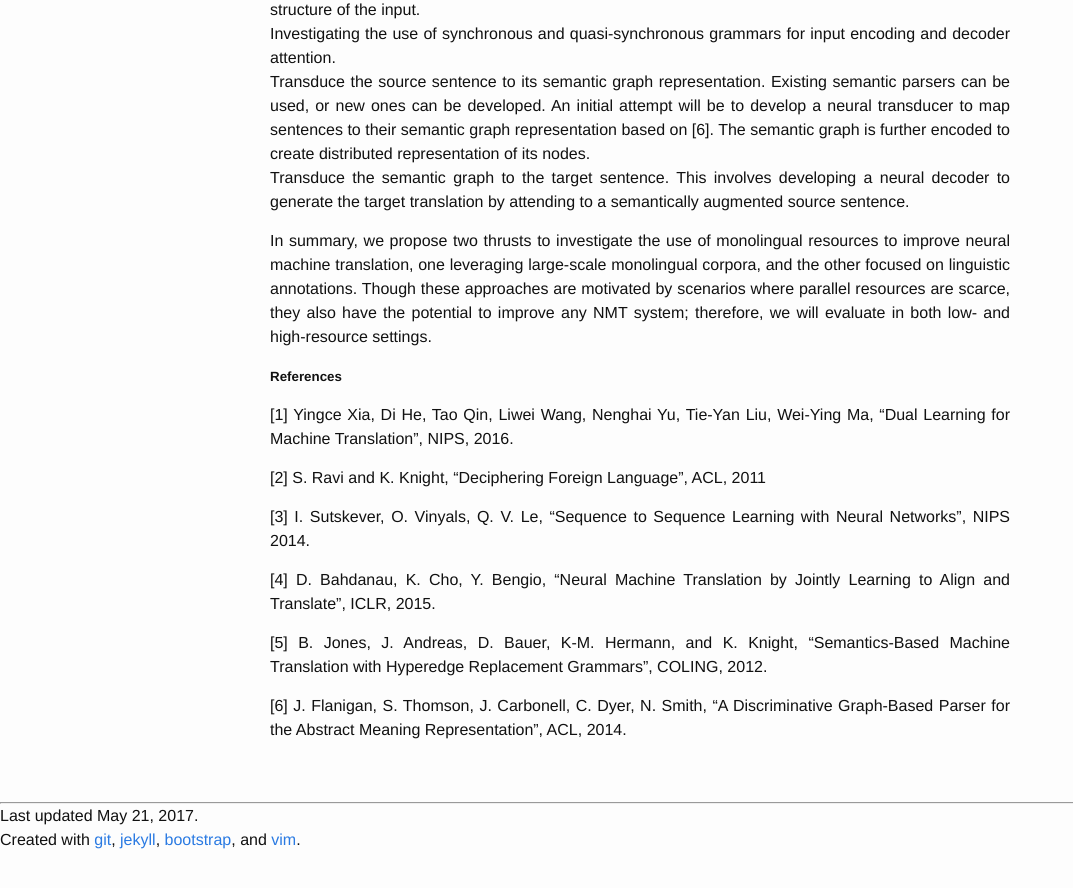
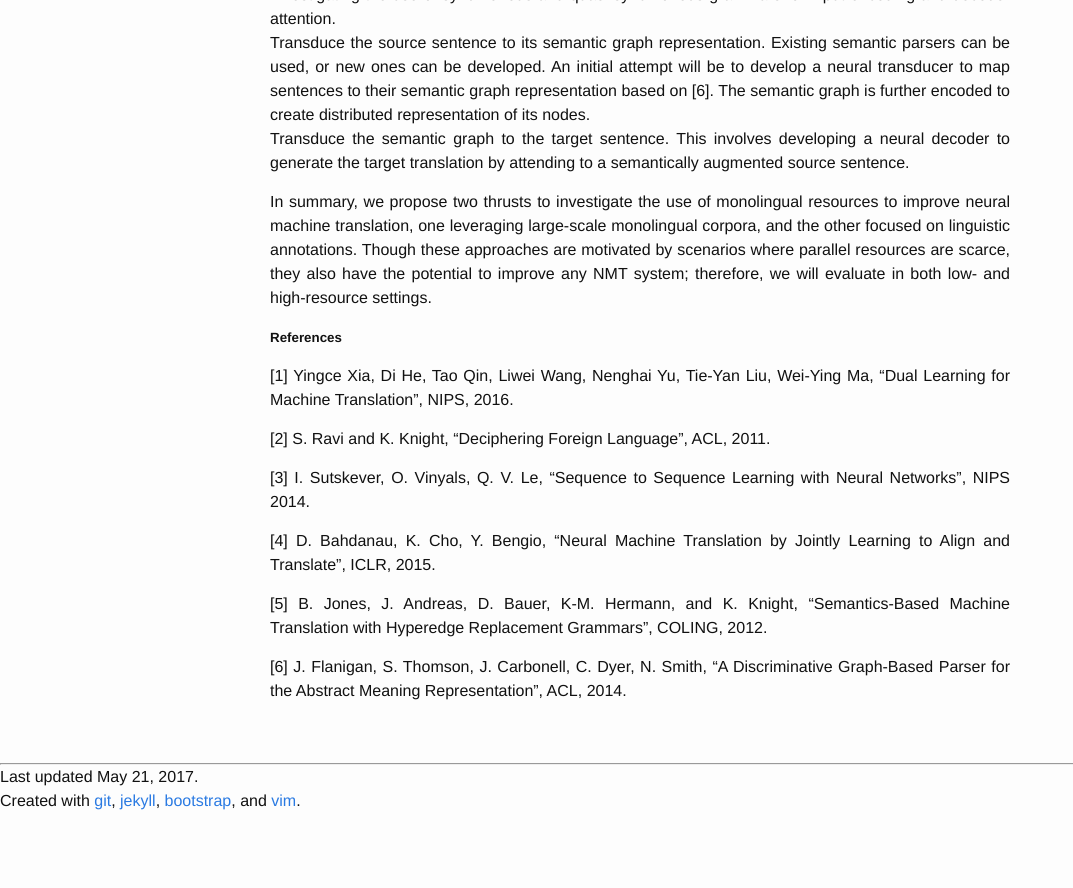
Before and after one commit to duyvuleo/ws17mt, a Jekyll site: the page built from research.html, in a window 1280 px wide and 900 px high, scrolled down 2828 px. Shown: the top 888 px of the window, without its empty margins (0-1073 px from the left). Built offline with Jekyll 4.4.1, drawn with Linux system fonts in a browser that asks for light colours; after the commit the page ends 3689 px from its top, so only the background shows below that.

Commit message:
research

```diff
--- a/research.html
+++ b/research.html
@@ -2,9 +2,7 @@
 layout: page
 title: Research
 ---
-
 <p style="text-align: center;"><span style="font-size: 18pt; font-family: symbol;">Neural Machine Translation with Minimal Parallel Resources</span></p>
-<p style="text-align: center;">&nbsp;</p>
 <p style="text-align: justify;"><strong><span style="font-size: 10pt;">Motivation and Approach</span></strong></p>
 <p style="text-align: justify;">Machine translation has been revolutionized by the introduction of the neural approach. However, this approach requires large amounts of parallel data, and its advantage over traditional statistical methods diminishes when such data is not available, as is the case for many low-resource language pairs. The default strategy for translation between pairs of languages that lack significant mutual parallel corpora is to pivot through a third language (usually English) but sizeable third-language parallel corpora do not exist for all language pairs - and when they do exist, they are often out of domain.</p>
 <p style="text-align: justify;">Our aim in this workshop is to improve the performance of neural machine translation (NMT) in settings where parallel resources are limited, for instance, to a small parallel corpus and/or a bilingual lexicon. To do so, we will pursue two strategies for exploiting monolingual resources in source and target languages: developing techniques to induce translation relations from information latent in monolingual corpora; and enhancing NMT to exploit rich explicit linguistic annotations. These strategies are complementary, and have the practical advantage that they can be investigated in parallel, with few mutual dependencies. Both have the potential to improve the performance of NMT even when large parallel corpora are available, a setting that we will also evaluate. The remainder of our proposal describes each of these approaches in more detail.</p>
@@ -22,7 +20,7 @@ title: Research
 <p style="text-align: justify;">In summary, we propose two thrusts to investigate the use of monolingual resources to improve neural machine translation, one leveraging large-scale monolingual corpora, and the other focused on linguistic annotations. Though these approaches are motivated by scenarios where parallel resources are scarce, they also have the potential to improve any NMT system; therefore, we will evaluate in both low- and high-resource settings.</p>
 <p style="text-align: justify;"><span style="font-size: 10pt;"><strong>References</strong></span></p>
 <p style="text-align: justify;">[1] Yingce Xia, Di He, Tao Qin, Liwei Wang, Nenghai Yu, Tie-Yan Liu, Wei-Ying Ma, &ldquo;Dual Learning for Machine Translation&rdquo;, NIPS, 2016.</p>
-<p style="text-align: justify;">[2] S. Ravi and K. Knight, &ldquo;Deciphering Foreign Language&rdquo;, ACL, 2011</p>
+<p style="text-align: justify;">[2] S. Ravi and K. Knight, &ldquo;Deciphering Foreign Language&rdquo;, ACL, 2011.</p>
 <p style="text-align: justify;">[3] I. Sutskever, O. Vinyals, Q. V. Le, &ldquo;Sequence to Sequence Learning with Neural Networks&rdquo;, NIPS 2014.</p>
 <p style="text-align: justify;">[4] D. Bahdanau, K. Cho, Y. Bengio, &ldquo;Neural Machine Translation by Jointly Learning to Align and Translate&rdquo;, ICLR, 2015.</p>
 <p style="text-align: justify;">[5] B. Jones, J. Andreas, D. Bauer, K-M. Hermann, and K. Knight, &ldquo;Semantics-Based Machine Translation with Hyperedge Replacement Grammars&rdquo;, COLING, 2012.</p>
```
